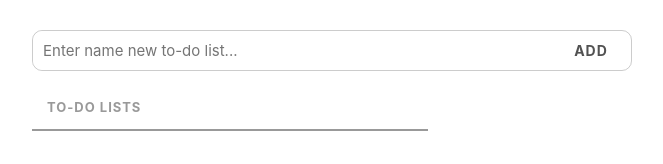
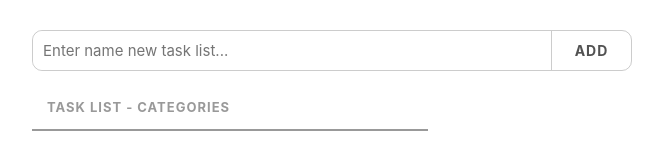
Before and after one commit to onndes/react-todo-list, a React (Create React App) app: page /#/todo-list in a window 1280 px wide. Shown: the top 164 px of the page, without its empty margins (308-971 px from the left). Built offline with nearby package versions, Linux system fonts and the light colour scheme; no server answers.

Commit message:
form for added item postponed...
into a separate component FrormAddItem, and improved

```diff
--- a/src/Components/ToDoList/FormToDoList/FormToDoList.js
+++ b/src/Components/FormAddItem/FormAddItem.js
@@ -1,39 +1,37 @@
 import React from "react";
-import s from "./FormToDoList.module.css";
+import s from "./FormAddItem.module.css";
 import { Field, Form } from "react-final-form";
 import cn from "classnames";
 
-const FormToDoList = (props) => {
+const FormAddItem = (props) => {
     const validatorMaxLength = (data) => {
         const errors = {};
-        if (data.bodyNewTask && data.bodyNewTask.length > 3) {
-            errors.bodyNewTask = "Max length 30";
+        if (data.bodyNewTask && data.bodyNewTask.length > props.maxLength) {
+            errors.bodyNewTask = `Max length ${props.maxLength}`;
         }
         return errors;
     };
-
-    let isError = false;
 
     return (
         <Form
             onSubmit={props.handleSubmit}
             validate={validatorMaxLength}
-            render={({ handleSubmit }) => {
+            placeholder={props.placeholder}
+            render={(props) => {
                 return (
                     <div className={s.wrapper}>
                         <form
-                            onSubmit={handleSubmit}
-                            className={cn(s.form, { [s.error]: isError })}>
+                            onSubmit={props.handleSubmit}
+                            className={cn(s.form, { [s.error]: props.errors.bodyNewTask })}>
                             <Field
-                                name='bodyNewTask'
+                                name='bodyInput'
                                 render={({ input, meta }) => {
-                                    !!meta.error === true ? (isError = true) : (isError = false);
                                     return (
                                         <>
                                             <input
                                                 type='text'
                                                 {...input}
-                                                placeholder='Enter name new to-do list...'
+                                                placeholder={props.placeholder}
                                                 className={
                                                     s.inputText + " " + (meta.error && s.error)
                                                 }
@@ -47,7 +45,9 @@ const FormToDoList = (props) => {
                                 ADD
                             </button>
                         </form>
-                        {isError && <p className={s.pError}>Max length 30</p>}
+                        {props.errors.bodyNewTask && (
+                            <p className={s.pError}>{props.errors.bodyNewTask}</p>
+                        )}
                     </div>
                 );
             }}
@@ -55,4 +55,4 @@ const FormToDoList = (props) => {
     );
 };
 
-export default FormToDoList;
+export default FormAddItem;
--- /dev/null
+++ b/src/Components/FormAddItem/FormAddItem.module.css
@@ -0,0 +1,61 @@
+.wrapper {
+    margin: 0px 0px 30px 0px;
+}
+.pError {
+    margin: 5px;
+    color: red;
+    display: flex;
+    justify-content: flex-end;
+}
+.form {
+    border: 1px solid rgba(128, 128, 128, 0.4);
+    width: 100%;
+    grid-template-columns: 1fr 80px;
+    border-radius: 10px;
+    position: relative;
+    z-index: 2;
+    display: grid;
+    grid-template-areas: "title button" "text button";
+}
+.form.error {
+    border: 1px solid red;
+}
+.form input {
+    color: black;
+    width: 100%;
+    padding: 10px;
+    border-radius: 10px;
+}
+
+.inputTitle {
+    grid-area: title;
+    font-size: 16px;
+    font-weight: 600;
+}
+.inputTitle::placeholder {
+    color: rgb(77, 77, 77);
+}
+
+.inputText {
+    grid-area: text;
+    font-size: 15px;
+}
+
+.button {
+    grid-area: button;
+    position: relative;
+    z-index: 1;
+    border-start-end-radius: 10px;
+    border-bottom-right-radius: 10px;
+    padding: 10px 20px;
+    background-color: transparent;
+    color: rgba(39, 39, 39, 0.8);
+    font-weight: 700;
+    font-size: 14px;
+    letter-spacing: 1px;
+    border-left: 1px solid rgba(128, 128, 128, 0.4);
+}
+
+.button:hover {
+    background-color: rgba(128, 128, 128, 0.15);
+}
--- a/src/Components/TasksList/FromAddNewItem/FromAddNewItem.js
+++ /dev/null
@@ -1,26 +0,0 @@
-import React from "react";
-import s from "./FromAddNewItem.module.css";
-import { Field, Form } from "react-final-form";
-
-const FromAddNewItem = (props) => {
-    return (
-        <Form
-            onSubmit={props.handleSubmit}
-            render={({ handleSubmit }) => (
-                <form onSubmit={handleSubmit} className={s.form}>
-                    <Field
-                        className={s.inputText}
-                        name='bodyNewTask'
-                        placeholder='Enter new tasks...'
-                        component='input'
-                    />
-                    <button type='submit' className={s.button}>
-                        ADD
-                    </button>
-                </form>
-            )}
-        />
-    );
-};
-
-export default FromAddNewItem;
--- a/src/Components/TasksList/FromAddNewItem/FromAddNewItem.module.css
+++ /dev/null
@@ -1,51 +0,0 @@
-.form {
-  margin: 0px 0px 30px 0px;
-  border: 1px solid rgba(128, 128, 128, 0.4);
-  width: 100%;
-  grid-template-columns: 1fr 80px;
-  border-radius: 10px;
-  position: relative;
-  z-index: 2;
-  display: grid;
-  grid-template-areas: "title button" "text button";
-}
-.form input {
-  color: black;
-  width: 100%;
-  padding: 10px;
-  border-radius: 10px;
-}
-
-
-.inputTitle {
-  grid-area: title;
-  font-size: 16px;
-  font-weight: 600;
-}
-.inputTitle::placeholder {
-  color: rgb(77, 77, 77);
-}
-
-
-.inputText {
-  grid-area: text;
-  font-size: 15px;
-}
-
-.button {
-  grid-area: button;
-  position: relative;
-  z-index: 1;
-  border-start-end-radius: 10px;
-  border-bottom-right-radius: 10px;
-  padding: 10px 20px;
-  background-color: transparent;
-  color: rgba(39, 39, 39, 0.8);
-  font-weight: 700;
-  font-size: 14px;
-  letter-spacing: 1px;
-}
-
-.button:hover {
-  background-color: rgba(128, 128, 128, 0.15);
-}
--- a/src/Components/TasksList/TasksList.js
+++ b/src/Components/TasksList/TasksList.js
@@ -1,18 +1,18 @@
 import React from "react";
-import FromAddNewItem from "./FromAddNewItem/FromAddNewItem";
 import TaskItem from "./TaskItem/TaskItem";
 import s from "./TasksList.module.css";
 import { NavLink } from "react-router-dom";
 import LoaderLine from "../../Common/LoaderLine/LoaderLine";
+import FormAddItem from "./../FormAddItem/FormAddItem";
 
 const TasksList = (props) => {
     const addTask = (data) => {
-        props.addTask(data.bodyNewTask);
+        props.addTask(data.bodyInput);
     };
 
     return (
         <div className={s.wrapper}>
-            <FromAddNewItem handleSubmit={addTask} />
+            <FormAddItem handleSubmit={addTask} maxLength='3' placeholder='Enter name new task...' />
             <div className={s.wrapperTitleBtn}>
                 <NavLink to='/todo-list' className={s.btnBack}></NavLink>
                 <h2 className={s.titleTwo}>
--- a/src/Components/ToDoList/FormToDoList/FormToDoList.module.css
+++ /dev/null
@@ -1,62 +0,0 @@
-.wrapper {
-  margin: 0px 0px 30px 0px;
-}
-.pError {
-  margin: 5px;
-  color: red;
-  display: flex;
-  justify-content: flex-end;
-}
-.form {
-  border: 1px solid rgba(128, 128, 128, 0.4);
-  width: 100%;
-  grid-template-columns: 1fr 80px;
-  border-radius: 10px;
-  position: relative;
-  z-index: 2;
-  display: grid;
-  grid-template-areas: "title button" "text button";
-}
-.form.error {
-  border: 1px solid red;
-}
-.form input {
-  color: black;
-  width: 100%;
-  padding: 10px;
-  border-radius: 10px;
-}
-
-
-.inputTitle {
-  grid-area: title;
-  font-size: 16px;
-  font-weight: 600;
-}
-.inputTitle::placeholder {
-  color: rgb(77, 77, 77);
-}
-
-
-.inputText {
-  grid-area: text;
-  font-size: 15px;
-}
-
-.button {
-  grid-area: button;
-  position: relative;
-  z-index: 1;
-  border-start-end-radius: 10px;
-  border-bottom-right-radius: 10px;
-  padding: 10px 20px;
-  background-color: transparent;
-  color: rgba(39, 39, 39, 0.8);
-  font-weight: 700;
-  font-size: 14px;
-  letter-spacing: 1px;
-}
-
-.button:hover {
-  background-color: rgba(128, 128, 128, 0.15);
-}
--- a/src/Components/ToDoList/ToDoList.js
+++ b/src/Components/ToDoList/ToDoList.js
@@ -1,19 +1,22 @@
 import React from "react";
-import FormToDoList from "./FormToDoList/FormToDoList";
 import ToDoItem from "./ToDoItem/ToDoItem";
 import s from "./ToDoList.module.css";
 import LoaderLine from "./../../Common/LoaderLine/LoaderLine";
+import FormAddItem from "./../FormAddItem/FormAddItem";
 
 const TasksList = (props) => {
     const addTask = (data) => {
-        props.createTodoList(data.bodyNewTask);
+        props.createTodoList(data.bodyInput);
     };
-
 
     return (
         <div className={s.wrapper}>
-            <FormToDoList handleSubmit={addTask}/>
-            <h1 className={s.title}>TO-DO LISTS</h1>
+            <FormAddItem
+                handleSubmit={addTask}
+                maxLength='30'
+                placeholder='Enter name new task list...'
+            />
+            <h1 className={s.title}>TASK LIST - CATEGORIES</h1>
             {props.isLoading ? (
                 <LoaderLine color='rgba(128, 128, 128, 0.8)' />
             ) : (
```
